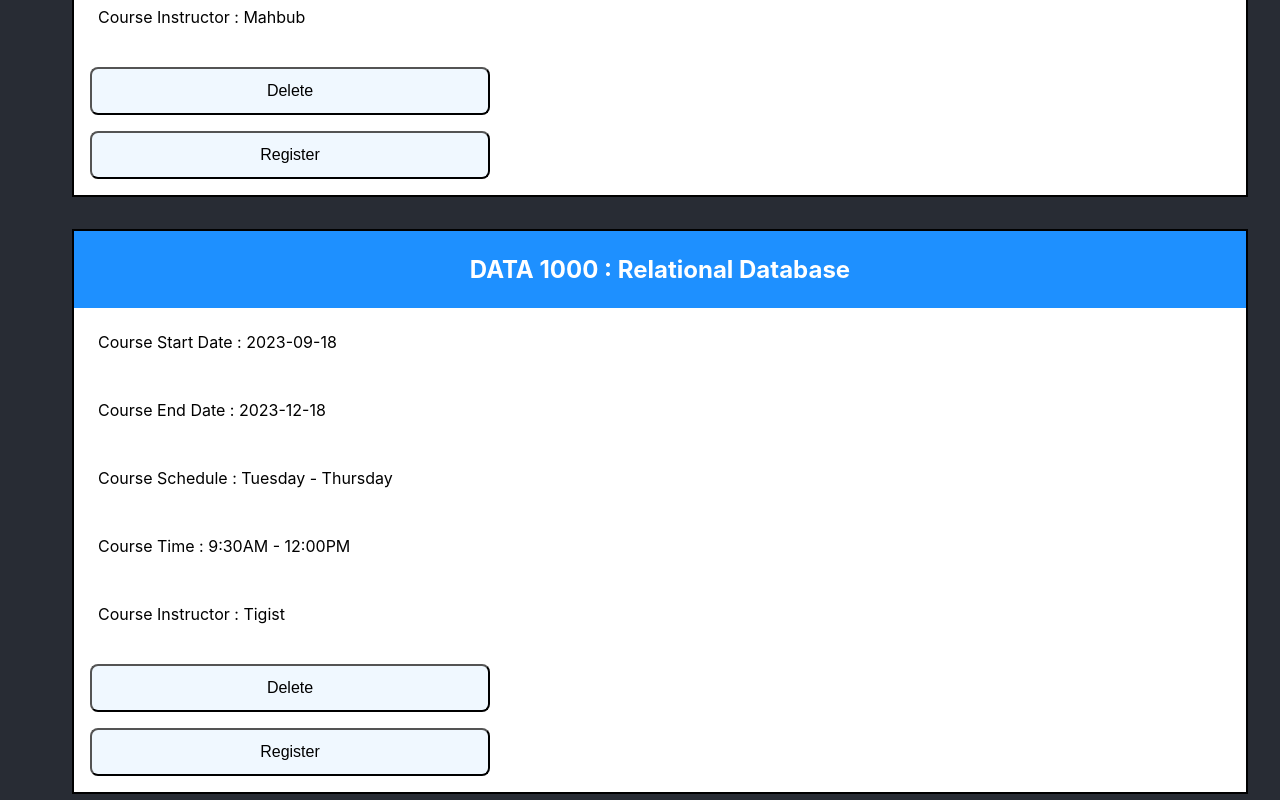
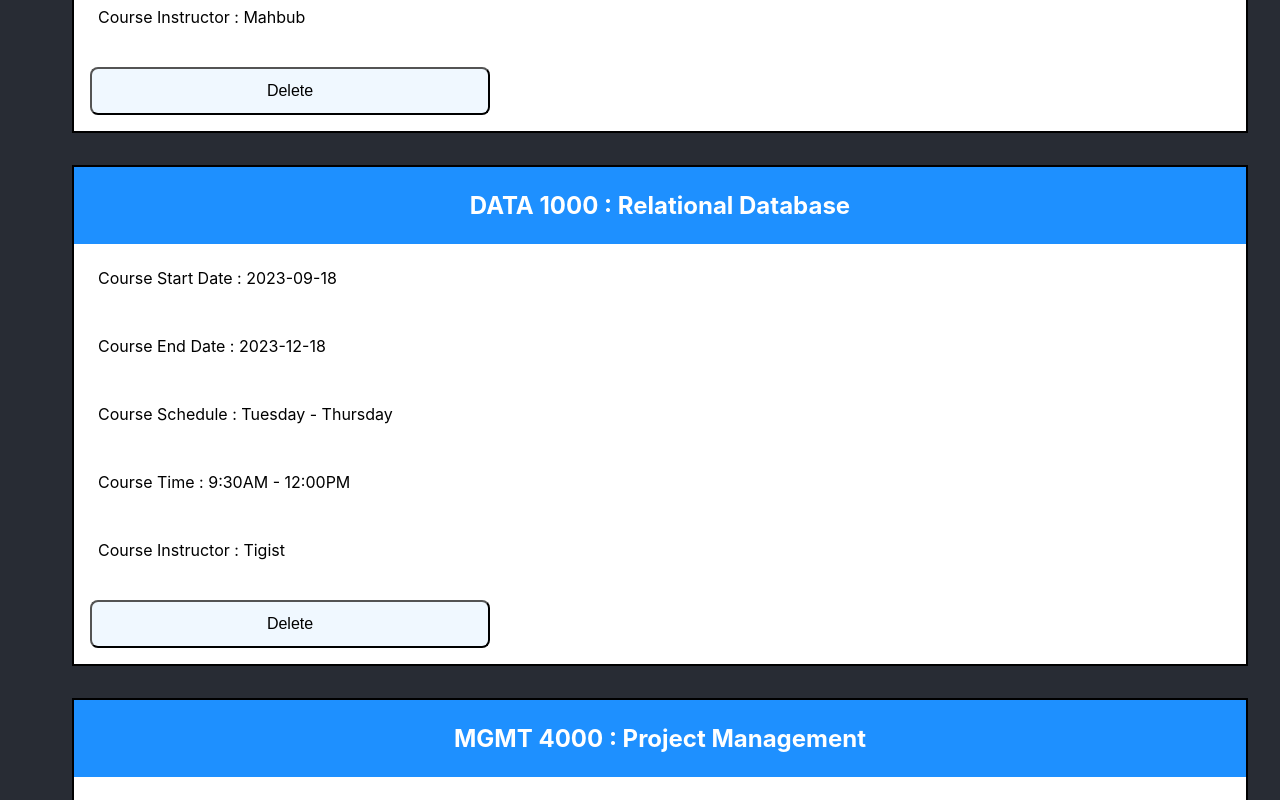
Before and after one commit to JoannaA21/course_registration_system, a React (Create React App) app in the folder a1/: page /admin in a window 1280 px wide. Shown: the part 1440-2240 px from the top of the page. Built offline with nearby package versions, Linux system fonts and the light colour scheme; sample sign-in values are in the browser's storage.

Commit message:
- bug fix for admin login - hide register course button for admin.

```diff
--- a/a1/src/components/Course.js
+++ b/a1/src/components/Course.js
@@ -12,7 +12,7 @@ const Course = ({ courses, handleDelete, handleRegister, handleDrop, handleExcha
                     <p className="displayCourseDetails">Course Instructor : {course.instructor}</p>
                     {/* <button className="displayCourseRegister" onClick={ ()=> handleDelete(course.id)}>Delete</button> */}
                     {handleDelete ? <button className="displayCourseRegister" onClick={() => handleDelete(course.id)}>Delete</button> : null}
-                    <button className="displayCourseRegister" id={`courseRegister-${course.id}`} onClick={() => handleRegister(course)}>Register</button>
+                    {handleRegister ? <button className="displayCourseRegister" id={`courseRegister-${course.id}`} onClick={() => handleRegister(course)}>Register</button> : null}
                     {handleExchange ? <button className="displayCourseRegister" onClick={() => handleExchange(course)}>Exchange</button> : null}
                     {handleDrop ? <button className="displayCourseRegister" onClick={() => handleDrop(course)}>Drop</button> : null}
                 </li>
--- a/a1/src/components/Login.js
+++ b/a1/src/components/Login.js
@@ -34,7 +34,7 @@ export const Login = () => {
             if (element.username === adminlogin.username && element.password === adminlogin.password) {
                 isAdmin = true;
                 window.location.href = 'admin';
-                localStorage.setItem('loggedIn', login);
+                localStorage.setItem('loggedIn', JSON.stringify(login));
             }
         });
 
```
